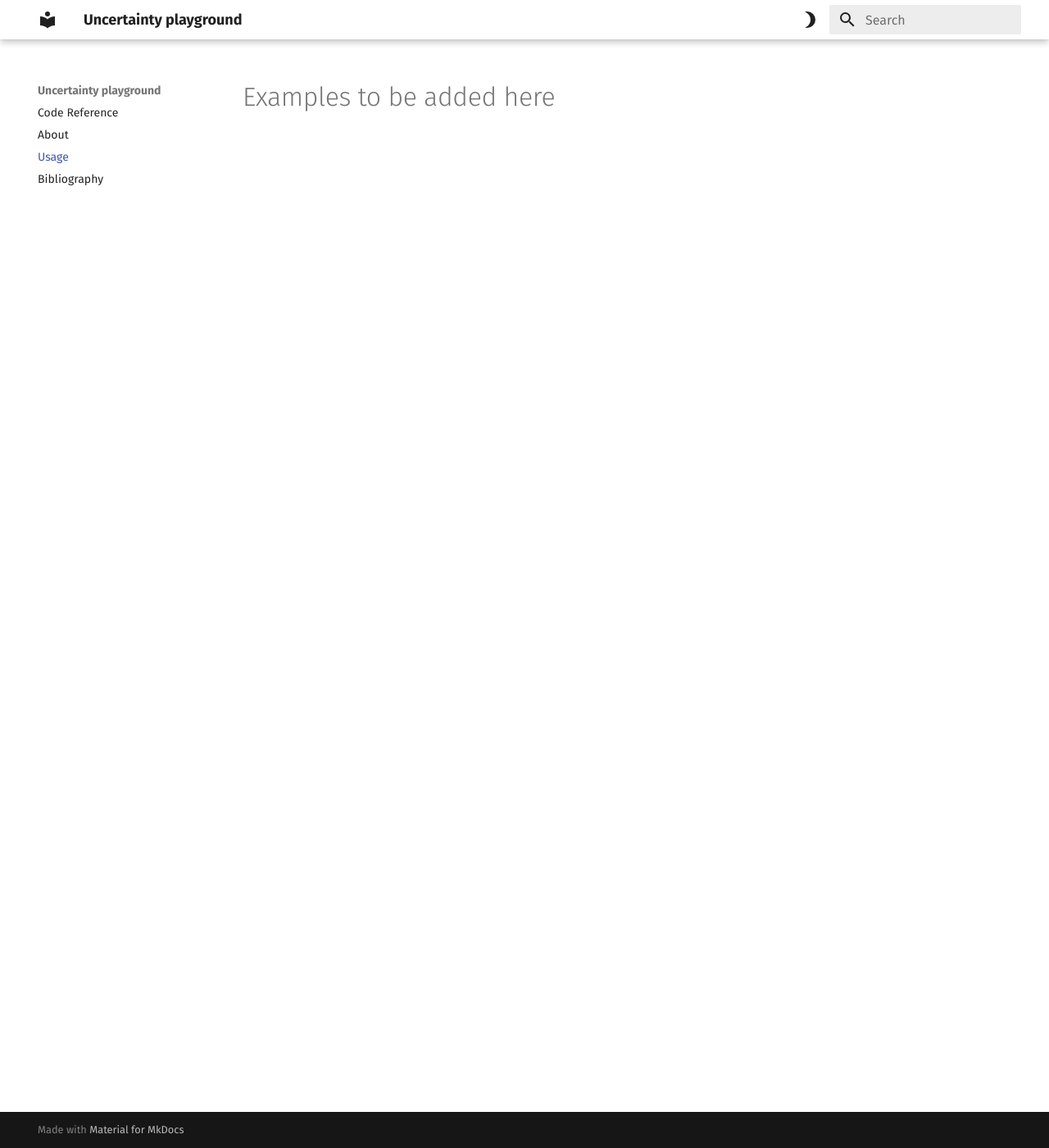
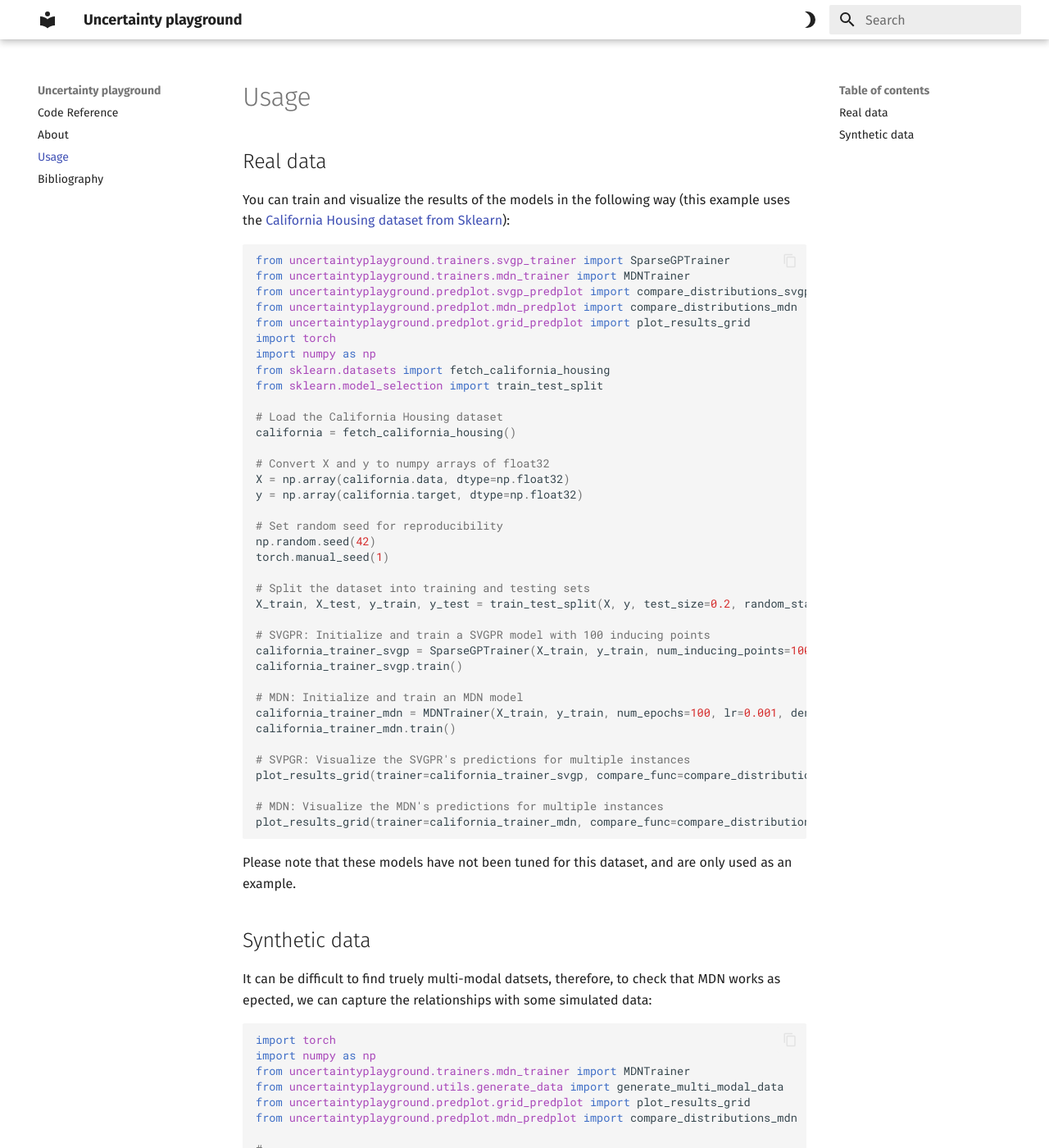
Before and after one commit to Unco3892/UncertaintyPlayground, an MkDocs documentation site: the page built from docs/usage.md, in a window 1280 px wide and 1400 px high. Shown: the whole window at 82% size. Built offline with MkDocs 1.6.1 and Material for MkDocs 9.7.7, drawn with Linux system fonts in a browser that asks for light colours; some of the changed text lies outside the part shown.

Commit message:
Added code example

````diff
--- a/docs/usage.md
+++ b/docs/usage.md
@@ -1 +1,90 @@
-# Examples to be added here
+## Real data
+
+You can train and visualize the results of the models in the following way (this example uses the [California Housing dataset from Sklearn](https://scikit-learn.org/stable/modules/generated/sklearn.datasets.fetch_california_housing.html)):
+
+```python
+from uncertaintyplayground.trainers.svgp_trainer import SparseGPTrainer
+from uncertaintyplayground.trainers.mdn_trainer import MDNTrainer
+from uncertaintyplayground.predplot.svgp_predplot import compare_distributions_svgpr
+from uncertaintyplayground.predplot.mdn_predplot import compare_distributions_mdn
+from uncertaintyplayground.predplot.grid_predplot import plot_results_grid
+import torch
+import numpy as np
+from sklearn.datasets import fetch_california_housing
+from sklearn.model_selection import train_test_split
+
+# Load the California Housing dataset
+california = fetch_california_housing()
+
+# Convert X and y to numpy arrays of float32
+X = np.array(california.data, dtype=np.float32)
+y = np.array(california.target, dtype=np.float32)
+
+# Set random seed for reproducibility
+np.random.seed(42)
+torch.manual_seed(1)
+
+# Split the dataset into training and testing sets
+X_train, X_test, y_train, y_test = train_test_split(X, y, test_size=0.2, random_state=42)
+
+# SVGPR: Initialize and train a SVGPR model with 100 inducing points
+california_trainer_svgp = SparseGPTrainer(X_train, y_train, num_inducing_points=100, num_epochs=30, batch_size=512, lr=0.1, patience=3)
+california_trainer_svgp.train()
+
+# MDN: Initialize and train an MDN model
+california_trainer_mdn = MDNTrainer(X_train, y_train, num_epochs=100, lr=0.001, dense1_units=50, n_gaussians=10)
+california_trainer_mdn.train()
+
+# SVPGR: Visualize the SVGPR's predictions for multiple instances
+plot_results_grid(trainer=california_trainer_svgp, compare_func=compare_distributions_svgpr, X_test=X_test, Y_test=y_test, indices=[900, 500], ncols=2)
+
+# MDN: Visualize the MDN's predictions for multiple instances
+plot_results_grid(trainer=california_trainer_mdn, compare_func=compare_distributions_mdn, X_test=X_test, Y_test=y_test, indices=[900, 500], ncols=2)
+```
+
+Please note that these models have not been tuned for this dataset, and are only used as an example.
+
+## Synthetic data
+
+It can be difficult to find truely multi-modal datsets, therefore, to check that MDN works as epected, we can capture the relationships with some simulated data:
+
+```python
+import torch
+import numpy as np
+from uncertaintyplayground.trainers.mdn_trainer import MDNTrainer
+from uncertaintyplayground.utils.generate_data import generate_multi_modal_data
+from uncertaintyplayground.predplot.grid_predplot import plot_results_grid
+from uncertaintyplayground.predplot.mdn_predplot import compare_distributions_mdn
+
+#-------------------------------------------------------------
+# Example 1: Using MDN model with simulated data
+# Generate simulated data with three modes
+modes = [
+    {'mean': -3.0, 'std_dev': 0.5, 'weight': 0.3},
+    {'mean': 0.0, 'std_dev': 1.0, 'weight': 0.4},
+    {'mean': 3.0, 'std_dev': 0.7, 'weight': 0.3}
+]
+
+# Set random seed for reproducibility
+np.random.seed(42)
+torch.manual_seed(1)
+
+num_samples = 1000
+X = np.random.rand(num_samples, 10)
+y = generate_multi_modal_data(num_samples, modes)
+
+# Train an MDN model with 50 hidden units and 5 Gaussian components
+mdn_trainer = MDNTrainer(X, y, num_epochs=100, lr=0.01, n_gaussians=5, dense1_units=50)
+mdn_trainer.train()
+
+# Visualize the model's predictions and uncertainties for a single instance
+# Note: Make sure that the predictions for the inference are in the same type of float as the training data
+index_instance = 900
+
+# With an actual y value (diagnostic)
+compare_distributions_mdn(trainer=mdn_trainer, x_instance=X[index_instance, :],y_actual=y[index_instance], num_samples=1000)
+
+# You can also make any of the plots without a `y` (default set to None)
+# Without an actual y value (pure inference)
+compare_distributions_mdn(trainer = mdn_trainer, x_instance = X[index_instance, :])
+```
````
Also changed, not shown: README.md (+33 -32 lines), docs/index.md (+5 -8 lines), 2 other files.
